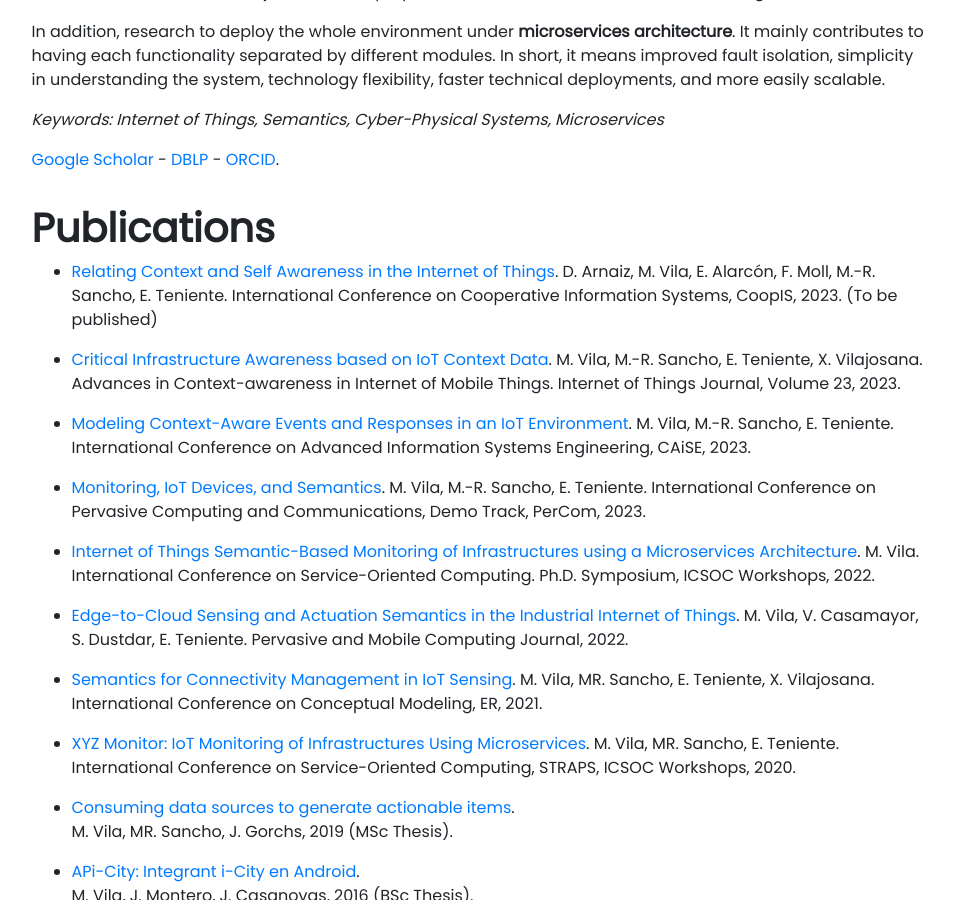
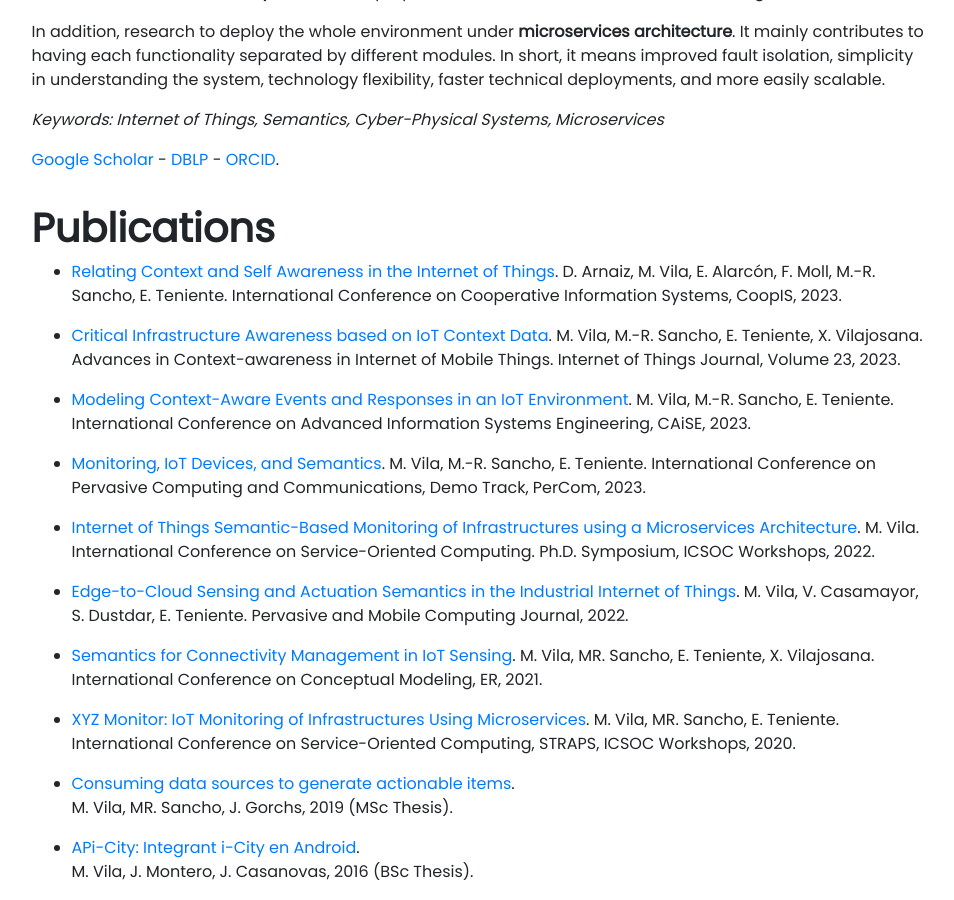
Before and after one commit to LaQuay/marcvila.me, a Jekyll site: the page built from pages/research.md, in a window 1280 px wide and 900 px high, scrolled down 477 px. Shown: the whole window, without its empty margins (161-1115 px from the left). Built offline with Jekyll 4.4.1, drawn with Linux system fonts in a browser that asks for light colours; nearby versions of some CDN libraries.

Commit message:
update research

```diff
--- a/pages/research.md
+++ b/pages/research.md
@@ -33,7 +33,7 @@
 
 # **Publications**
 
-- [Relating Context and Self Awareness in the Internet of Things](). D. Arnaiz, M. Vila, E. Alarcón, F. Moll, M.-R. Sancho, E. Teniente. International Conference on Cooperative Information Systems, CoopIS, 2023. (To be published)
+- [Relating Context and Self Awareness in the Internet of Things](https://doi.org/10.1007/978-3-031-46846-9_21). D. Arnaiz, M. Vila, E. Alarcón, F. Moll, M.-R. Sancho, E. Teniente. International Conference on Cooperative Information Systems, CoopIS, 2023.
 
 - [Critical Infrastructure Awareness based on IoT Context Data](https://doi.org/10.1016/j.iot.2023.100855). M. Vila, M.-R. Sancho, E. Teniente, X. Vilajosana. Advances in
   Context-awareness in Internet of Mobile Things. Internet of Things Journal, Volume 23, 2023.
```
